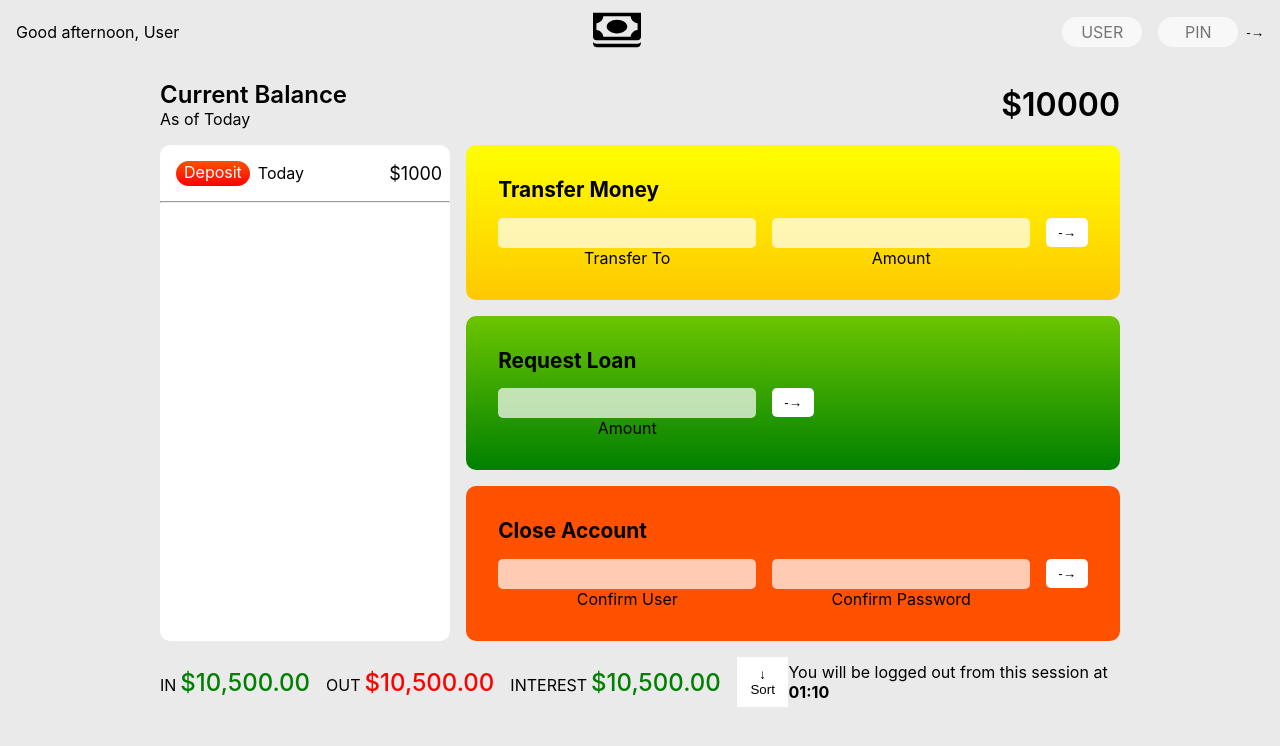
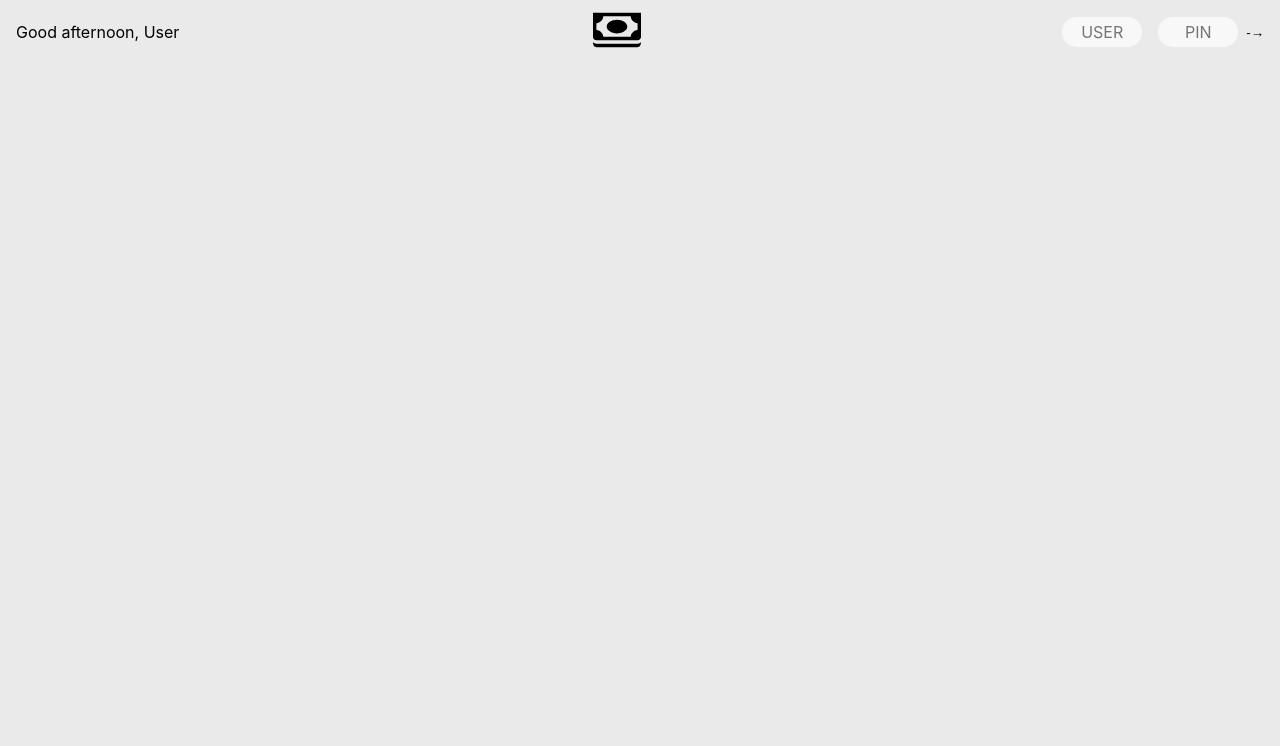
Before and after one commit to kakkarot9712/minimal_bank_app_demo, a React (Create React App) app: page / in a window 1280 px wide. Shown: the top 746 px of the page. Built offline with nearby package versions, Linux system fonts and the light colour scheme.

Commit message:
LOGIC: Initial logic implimentation and added login fucntion

```diff
--- a/src/App.js
+++ b/src/App.js
@@ -1,19 +1,72 @@
-import React from "react";
+import React, { useState } from "react";
 import "./App.css";
 import CurrentBalance from "./Components/Dashboard/CurrentBalance";
 import Dashboard from "./Components/Dashboard/Dashboard";
 import Summary from "./Components/Dashboard/Summary";
 import MainHeader from "./Components/Header/MainHeader";
 
+const Users = {
+  vg: { owner: "Vikalp", pin: 123, movements: [], interestRate: 1.2 },
+  bg: { owner: "User 2", pin: 456, movements: [], interestRate: 1.5 },
+  viku: { owner: "User 3", pin: 789, movements: [], interestRate: 0.7 },
+};
+
 function App() {
+  const [current, setCurrent] = useState(0);
+  const [user, setUser] = useState(null);
+  const login = (uname, pin) => {
+    if (Users[uname].pin === Number(pin)) {
+      /* update Logic */
+      setUser(Users[uname]);
+      console.log(user);
+      return;
+    }
+    alert("wrong username or pin provided");
+  };
+  const userClose = (uname, pin) => {
+    if (Users[uname].pin === pin) {
+      /* update Logic */
+      delete Users[uname];
+      setUser(null);
+      setCurrent(0);
+      return;
+    }
+    alert("wrong username or pin provided");
+  };
+
+  const transferToUser = (name, amount) => {
+    if (Users[name]) {
+      Users[name].movements.push(amount);
+      user.movements.push(-1 * amount);
+      setCurrent(current - amount);
+      return;
+    }
+    alert("provided user does not exists");
+  };
+
+  const loan = (amount) => {
+    setTimeout(() => {
+      user.movements.push(amount);
+      setCurrent(current + amount);
+    }, 400);
+  };
+
   return (
     <React.Fragment>
-      <MainHeader />
-      <main>
-        <CurrentBalance />
-        <Dashboard />
-        <Summary />
-      </main>
+      <MainHeader login={login} name={user ? user.owner : "User"} />
+      {user && (
+        <main>
+          <CurrentBalance amount={current} />
+          <Dashboard
+            setCurrentHandler={setCurrent}
+            movements={user.movements}
+            close={userClose}
+            loan={loan}
+            transfer={transferToUser}
+          />
+          <Summary movements={user.movements} />
+        </main>
+      )}
     </React.Fragment>
   );
 }
--- a/src/Components/Auth/AuthForm.js
+++ b/src/Components/Auth/AuthForm.js
@@ -1,8 +1,14 @@
+import { useRef } from "react";
 import "./AuthForm.css";
 
-const AuthForm = () => {
+const AuthForm = (props) => {
+  const userRef = useRef(null);
+  const passRef = useRef(null);
   const submitFormHandler = (event) => {
     event.preventDefault();
+    props.login(userRef.current.value, passRef.current.value);
+    userRef.current.value = "";
+    passRef.current.value = "";
   };
 
   return (
@@ -12,12 +18,14 @@ const AuthForm = () => {
         name="username"
         className="form-control"
         placeholder="USER"
+        ref={userRef}
       />
       <input
         type="password"
         name="pin"
         className="form-control"
         placeholder="PIN"
+        ref={passRef}
       />
       <button type="submit" className="auth-submit">
         {" "}
--- a/src/Components/Dashboard/Dashboard.js
+++ b/src/Components/Dashboard/Dashboard.js
@@ -4,20 +4,20 @@ import TrHistory from "./History";
 import LoanForm from "./Loan";
 import CloseAccountForm from "./CloseAccountForm";
 
-const Dashboard = () => {
+const Dashboard = (props) => {
   return (
     <section className="dashboard">
       <div className="transaction_history">
-        <TrHistory />
+        <TrHistory movements={props.movements} />
       </div>
       <div className="transfer_form form">
-        <TransactionForm />
+        <TransactionForm transfer={props.transfer} />
       </div>
       <div className="loan_form form">
-        <LoanForm />
+        <LoanForm loan={props.loan} />
       </div>
       <div className="close-account_form form">
-        <CloseAccountForm />
+        <CloseAccountForm close={props.close} />
       </div>
     </section>
   );
--- a/src/Components/Dashboard/History.js
+++ b/src/Components/Dashboard/History.js
@@ -1,11 +1,14 @@
 import "./History.css";
 import HistoryItem from "./HistoryItem";
 
-const TrHistory = () => {
+const TrHistory = (props) => {
+  const movements = props.movements;
   return (
     <section className="history">
       <ul>
-        <HistoryItem />
+        {movements.map((amount) => (
+          <HistoryItem key={Math.random() * 100} amount={amount} />
+        ))}
       </ul>
     </section>
   );
--- a/src/Components/Dashboard/HistoryItem.js
+++ b/src/Components/Dashboard/HistoryItem.js
@@ -1,14 +1,16 @@
 import "./HistoryItem.css";
 
-const HistoryItem = () => {
+const HistoryItem = (props) => {
   return (
     <>
       <li className="history_item">
         <div>
-          <span className="withdrawal">Deposit</span>
-          <p>Today</p>
+          <span className={props.amount < 0 ? "withdrawal" : "deposit"}>
+            {props.amount < 0 ? "Deposit" : "Withdrawal"}
+          </span>
+          <p>{new Date()}</p>
         </div>
-        <p className="history_amount">$1000</p>
+        <p className="history_amount">{props.amount}</p>
       </li>
       <hr />
     </>
--- a/src/Components/Dashboard/TransactionForm.js
+++ b/src/Components/Dashboard/TransactionForm.js
@@ -3,6 +3,7 @@ import "./FormCard.css";
 const TransactionForm = (props) => {
   const submitFormHandler = (event) => {
     event.preventDefault();
+    console.log(event);
   };
 
   return (
--- a/src/Components/Header/MainHeader.js
+++ b/src/Components/Header/MainHeader.js
@@ -2,14 +2,14 @@ import { Link } from "react-router-dom";
 import AuthForm from "../Auth/AuthForm";
 import "./MainHeader.css";
 
-const MainHeader = () => {
+const MainHeader = (props) => {
   return (
     <header>
-      <p>Good afternoon, User</p>
+      <p>Good afternoon, {props.name}</p>
       <Link to={"/"}>
         <img src="SVGs/bank-14-svgrepo-com.svg" alt="demo-bank-home" />
       </Link>
-      <AuthForm />
+      <AuthForm login={props.login} />
     </header>
   );
 };
```
